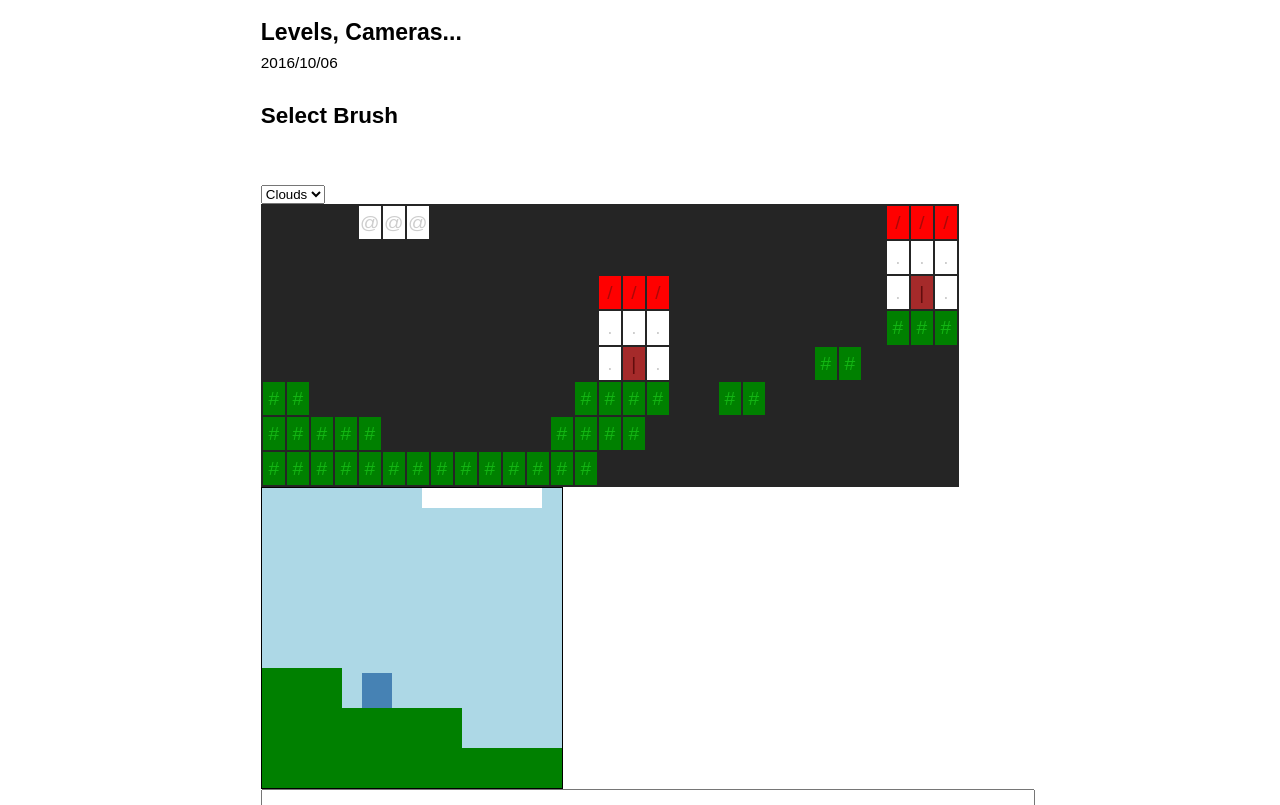
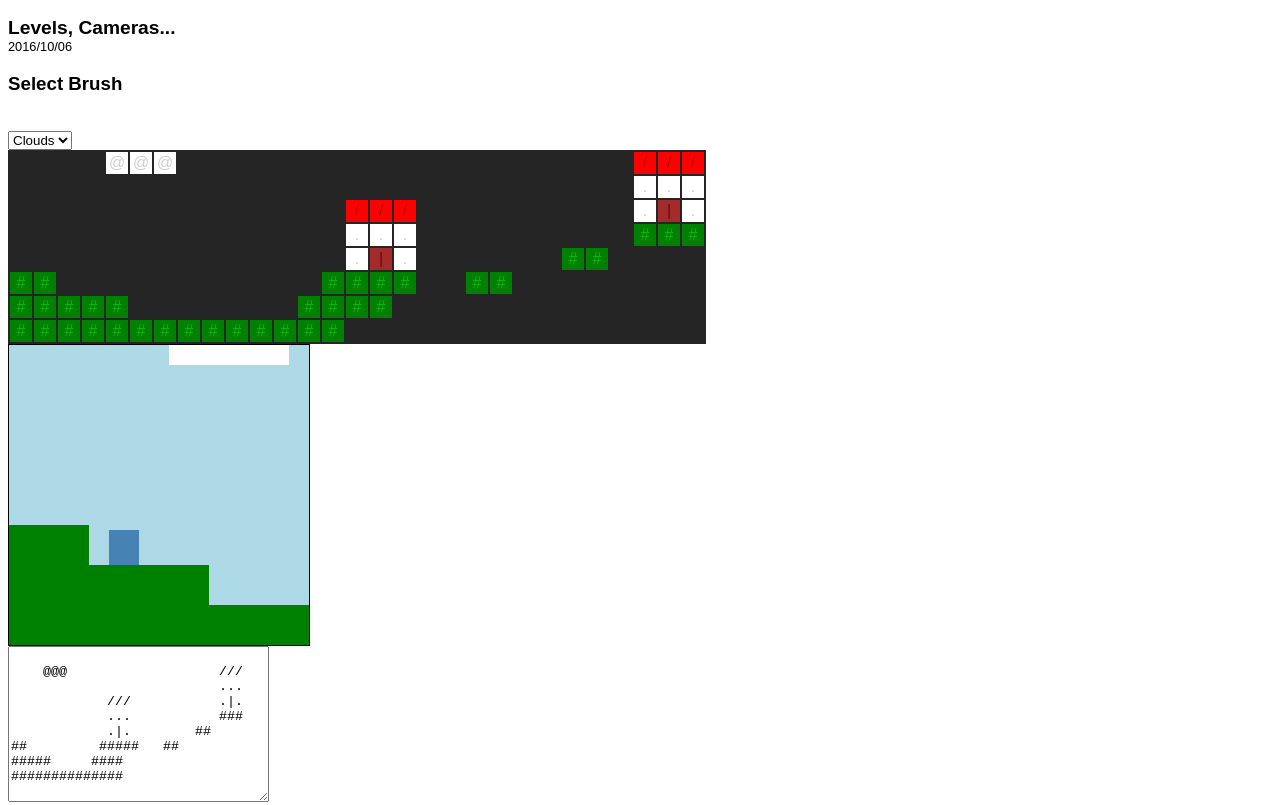
Before and after one commit to alittlebitweird/game, a plain HTML site: page index.html in a window 1280 px wide. Shown: the top 805 px of the page. Drawn offline with Linux system fonts and the light colour scheme.

Commit message:
comment out font styling on entire body

```diff
--- a/demo3.js
+++ b/demo3.js
@@ -84,8 +84,8 @@ document.addEventListener('contextmenu', function(e) {
 // Harold Code
 
 textarea = document.createElement("textarea");
-textarea.rows = 960;
-textarea.cols = 540;
+textarea.rows = 10;
+textarea.cols = 30;
 textarea.value = `
     @@@                   ///
                           ...
--- a/index.html
+++ b/index.html
@@ -6,7 +6,7 @@
   <meta charset="utf-8" />
   <meta name="viewport" content="width=device-width, initial-scale=0.8, user-scalable=no" />
   <title>Game</title>
-  <link rel="stylesheet" href="/style.css" />
+  <link rel="stylesheet" href="style.css" />
 </head>
 <body>
   <h1>Levels, Cameras...</h1>
--- a/style.css
+++ b/style.css
@@ -1,7 +1,8 @@
 body {
     margin: 1em auto;
-    max-width: 40em;
-    font: 1.2em/1.62em sans-serif;
+    /*max-width: 40em;
+    font: 1.2em/1.62em sans-serif; */
+    font-family: sans-serif;
     padding-left: 0.5em;
 }
 h1 {
@@ -57,10 +58,12 @@ nav .icon {
 #sequencer {
   background: #252525;
 }
+
 #sequencer td {
   height: 20px;
   width: 20px;
   text-align: center;
+  font-size: 20px sans-serif;
 }
 
 #sequencer td:hover {
```
